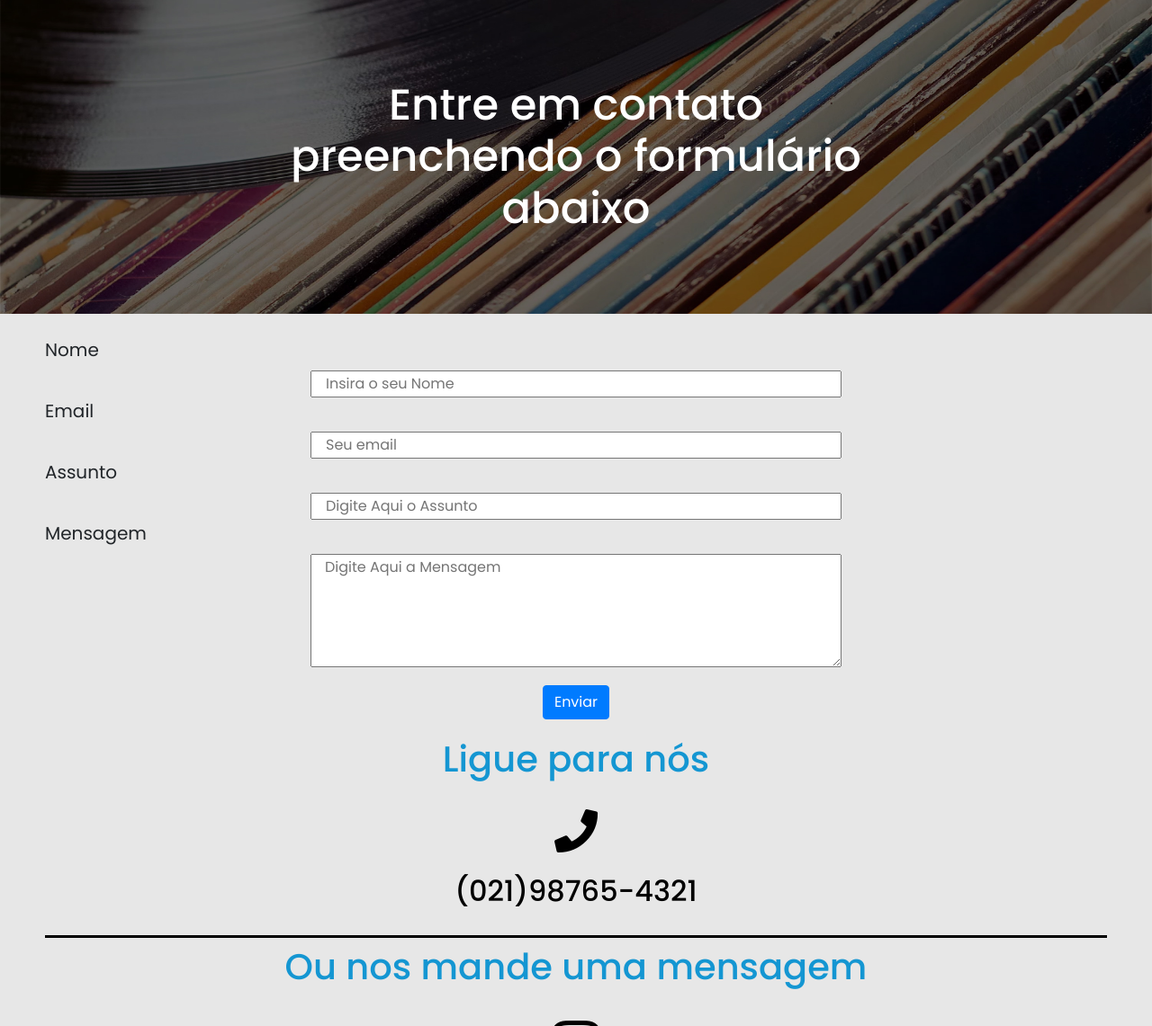
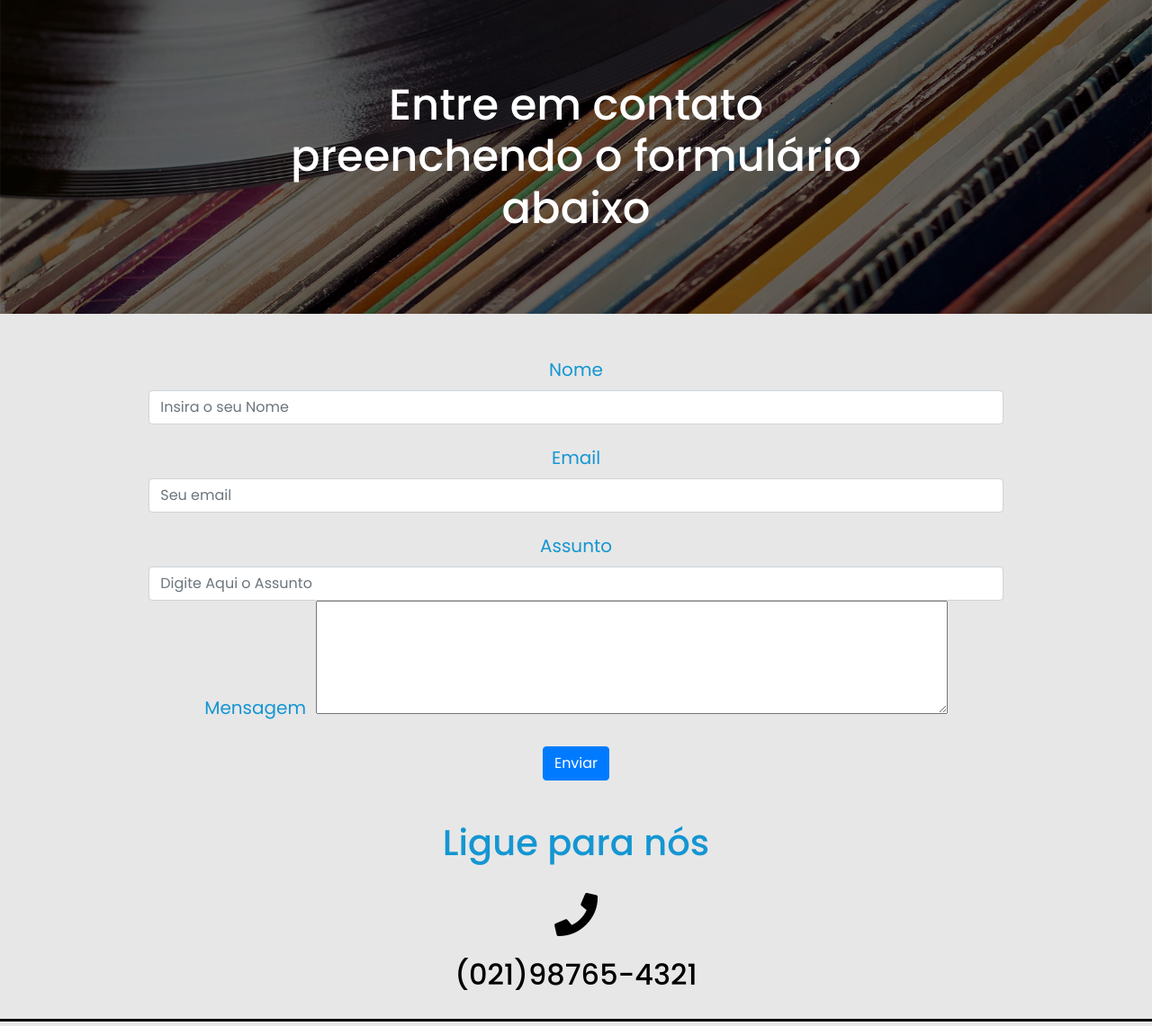
Before and after one commit to ViniciusCorbelli/vinil-man-shop, a PHP site: page /contato in a window 1280 px wide. Shown: the part 88-1229 px from the top of the page at 90% size. Run offline with PHP 8.4, Linux system fonts and the light colour scheme; some libraries are stand-ins or nearby versions.

Commit message:
Form alterado, falha ao enviar do front para o back corrigida

```diff
--- a/app/views/site/contato.view.php
+++ b/app/views/site/contato.view.php
@@ -10,20 +10,23 @@
     </div>
 
     <div class="contato">
-        <form>
 
         <div class="fundo">
+            <div class="container-sm">
+
                 <form class="form-group" action="/contato/send-message" method="POST">
                     <label>Nome</label>
-                    <input type="text" class="digitos col-lg-6" name="name" placeholder="Insira o seu Nome"></input>
+                    <input type="text" class="digitos col-lg form-control" name="name" placeholder="Insira o seu Nome"></input>
                     <label>Email</label>
-                    <input type="email" class="digitos col-lg-6" name="email" aria-describedby="emailHelp" placeholder="Seu email"></input>
+                    <input type="email" class="digitos col-lg form-control" name="email" aria-describedby="emailHelp" placeholder="Seu email"></input>
                     <label>Assunto</label>
-                    <input type="text" class="digitos col-lg-6" name="subject" placeholder="Digite Aqui o Assunto"></input>
+                    <input type="text" class="digitos col-lg form-control" name="subject" placeholder="Digite Aqui o Assunto"></input>
                     <label>Mensagem</label>
-                    <textarea class="digitos col-lg-6" rows="5" name="text" placeholder="Digite Aqui a Mensagem"></textarea>
+                    <textarea id="editor" name="body"></textarea>
                     <center><button type="submit" class="btn btn-primary">Enviar</button></center>
                 </form>
+
+            </div>
 
             <div class="contato1 ">
 
@@ -43,7 +46,26 @@
                 </div>
             </div>
         </div>
-        </form>
     </div>
 
+    <script src="https://cdn.tiny.cloud/1/amcj75jc93ophbe34wfi6y9q7jnrom6tv0wtsh2du10fuo0l/tinymce/5/tinymce.min.js" referrerpolicy="origin"></script>
+    <script>
+        tinymce.init({
+            selector: "#editor",
+            language: "pt_BR",
+            plugins: [
+                'advlist autolink link image lists charmap print preview hr anchor pagebreak',
+                'searchreplace wordcount visualblocks visualchars code fullscreen insertdatetime media nonbreaking',
+                'table emoticons template paste help'
+            ],
+            menu: {
+                favs: {
+                    title: 'Meus favoritos',
+                    items: 'code visualaid | searchreplace | emoticons'
+                }
+            },
+            menubar: 'favs file edit view insert format tools table help',
+            toolbar: 'insertfile undo redo | styleselect | bold italic | alignleft aligncenter alignright alignjustify | bullist numlist outdent indent | link image | print preview media fullpage | forecolor backcolor emoticons'
+        });
+    </script>
     <?php require('app/views/partials/footer.php') ?>
```
Lines whose indentation alone changed are shown as unchanged.
